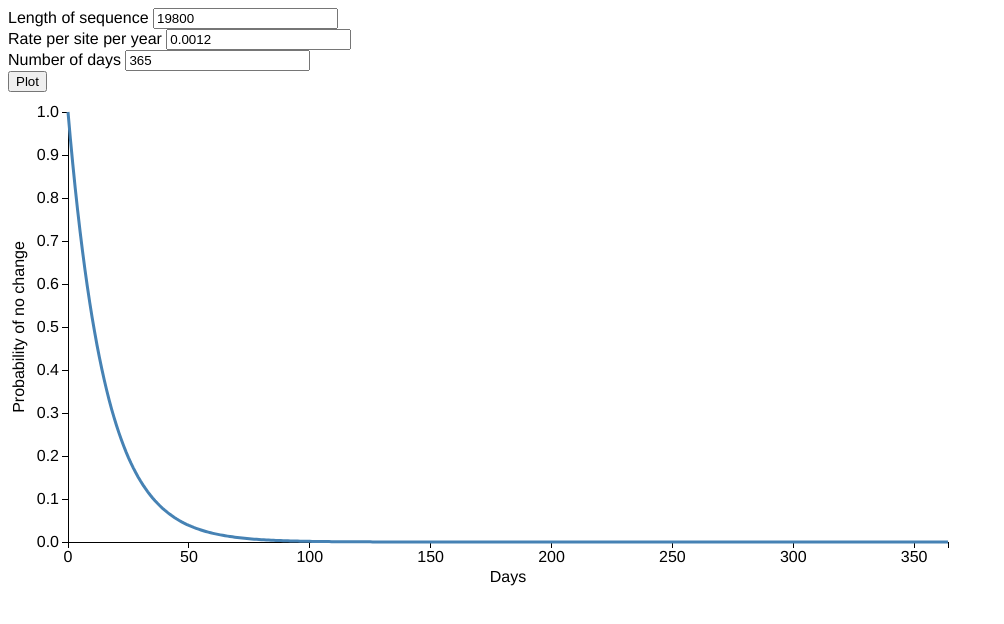
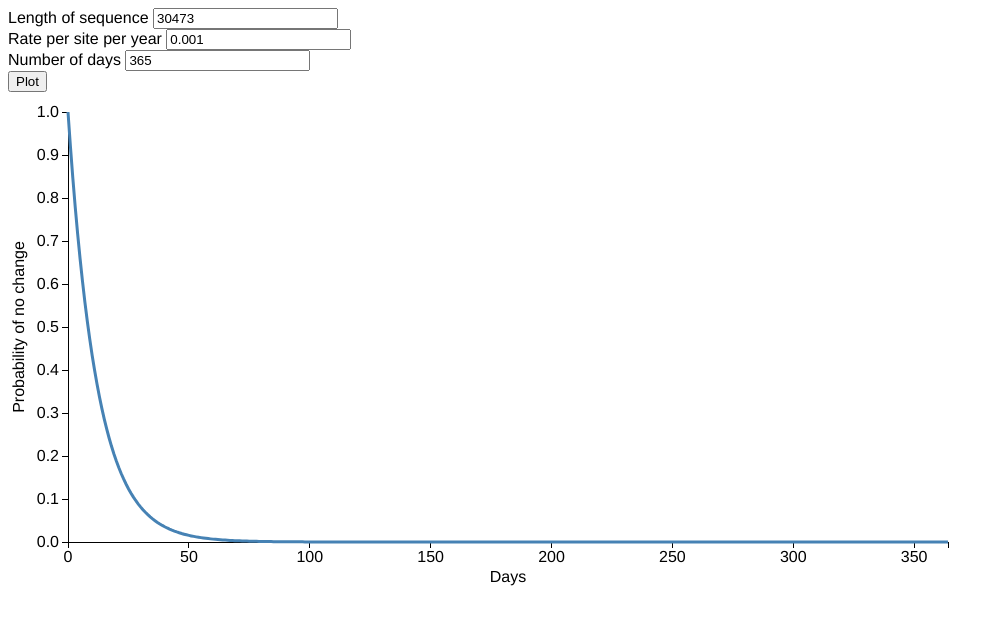
Before and after one commit to rambaut/Probability-of-Difference, a plain HTML site: page index.html in a window 1280 px wide. Shown: the whole page, without its empty margins (0-1004 px from the left). Drawn offline with nearby package versions, Linux system fonts and the light colour scheme.

Commit message:
Update index.html

```diff
--- a/index.html
+++ b/index.html
@@ -46,8 +46,12 @@
 
 <script type="text/javascript">
 
-	$('#genome_length').val("19800");
-	$('#rate_per_year').val("0.0012");
+	// EBOV
+	//$('#genome_length').val("19800");
+	//$('#rate_per_year').val("0.0012");
+	// CoV
+	$('#genome_length').val("30473");
+	$('#rate_per_year').val("0.001");
 	$('#number_of_days').val("365");
 
 	$( "#parameters" ).submit(function( event ) {
```
